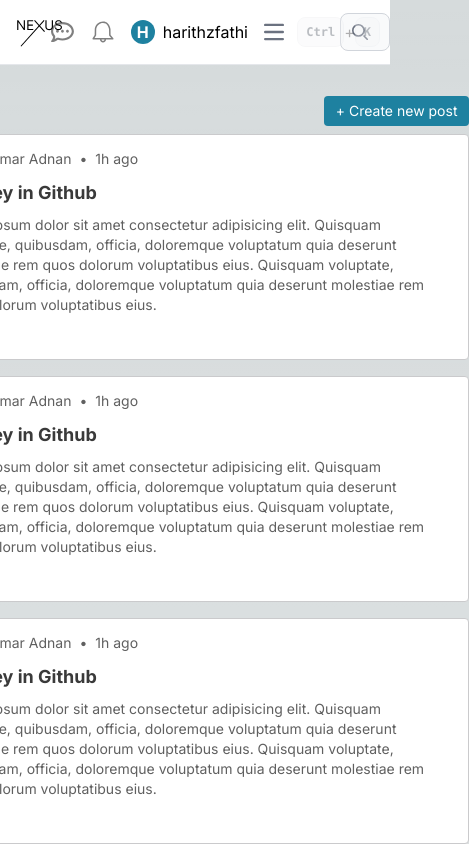
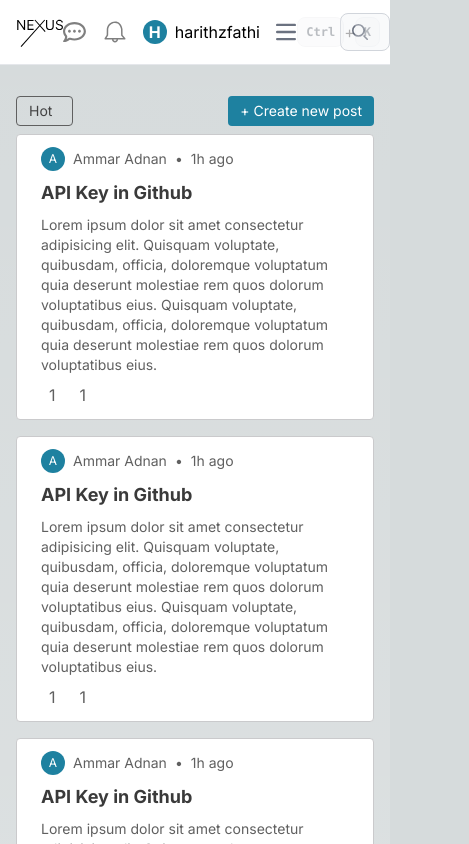
Before and after one commit to Arithz/nexus, a Next.js app in the folder frontend/: page / in a window 390 px wide. Shown: the top 844 px of the page, 469 px wide, since content can reach past the window. Built offline with nearby package versions, Linux system fonts and the light colour scheme.

Commit message:
updates item page and size layout

```diff
--- a/frontend/src/app/components/general/Navbar.tsx
+++ b/frontend/src/app/components/general/Navbar.tsx
@@ -64,7 +64,7 @@
 
 const RightSide = () => {
   return (
-    <div className="flex w-full max-w-[20rem] md:order-2 md:justify-end  mx-global !ml-0">
+    <div className="flex w-full md:max-w-[16rem] xl:max-w-[20rem] md:order-2 md:justify-end  mx-global !ml-0">
       <div className="w-full flex items-center gap-4 justify-end">
         {/* message */}
         <img
@@ -123,7 +123,7 @@
   return (
     <>
       <nav className="bg-cs-white fixed w-full z-20 top-0 left-0 border-b border-gray-200 dark:border-gray-600">
-        <div className="flex items-center justify-center gap-8 py-2">
+        <div className="flex items-center justify-center gap-5 xl:gap-8 py-2">
           <LeftSide />
           <RightSide />
           <SearchBar />
--- a/frontend/src/app/components/marketplace/Marketplace.tsx
+++ b/frontend/src/app/components/marketplace/Marketplace.tsx
@@ -38,7 +38,7 @@
               <p className="text-sm md:text-base font-bold text-cs-fade1">
                 The popular complete javascript bootcamp for beginner
               </p>
-              <p className="hidden md:block text-sm text-cs-fade2">
+              <p className="hidden md:block text-xs md:text-sm text-cs-fade2">
                 This courses is a good start for those who are new to JavaScript and want to learn
                 about this programming language
               </p>
--- a/frontend/src/app/layouts/Main.tsx
+++ b/frontend/src/app/layouts/Main.tsx
@@ -12,7 +12,7 @@
 import Filter from "@components/general/Filter";
 
 function Main() {
-  const [page, setPage] = useState("Home");
+  const [page, setPage] = useState("");
   const [pageFilter, setPageFilter] = useState("Inventory");
 
   function handleSetPage(page: string) {
@@ -33,27 +33,24 @@
       <ChatPanel />
       <NewPostPanel />
 
-      <div className="flex w-full justify-center gap-8 h-full !pt-24 pb-8">
+      <div className="flex w-full justify-center gap-5 xl:gap-8 h-full !pt-24 pb-8">
         <div className="w-full max-w-[12rem] hidden md:block">
           <Sidebar page={page} handleSetPage={handleSetPage} />
-          <Filter />
         </div>
 
-        <div className="flex justify-center gap-8">
+        <div className="flex justify-center gap-5 xl:gap-8">
           {/* Main Content */}
           <div className="z-10 md:w-full max-w-4xl ">
             {!page && (
-              <div className="w-full min-w-[56rem] shimmer h-full px-6 py-3 mb-4 border  rounded block  border-cs-border-fade"></div>
+              <div className="w-full min-w-[30rem] max-w-[56rem] shimmer h-full px-6 py-3 mb-4 border mt-[2.4rem]  rounded block  border-cs-border-fade"></div>
             )}
             {page === "Home" && <Home />}
             {page === "Marketplace" && <Marketplace />}
             {page === "Inventory" && <Inventory />}
-            {pageFilter === "Marketplace" && <Marketplace />}
-            {pageFilter === "Inventory" && <Inventory />}
           </div>
 
           {/* Banners */}
-          <div className="sticky overflow-y-auto top-12 h-[90vh] pb-5 space-y-4 w-full max-w-[20rem] hidden lg:block pt-[2.4rem]">
+          <div className="sticky overflow-y-auto top-12 h-[90vh] pb-5 space-y-4 w-full md:max-w-[16rem] xl:max-w-[20rem] hidden lg:block pt-[2.4rem]">
             <Extra />
           </div>
         </div>
```
